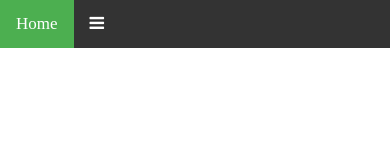
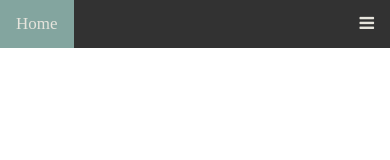
Before and after one commit to vladimir-simek/ResponsiveMenu, a website built with Parcel: page index.html in a window 390 px wide. Built offline with nearby package versions, Linux system fonts and the light colour scheme.

Commit message:
better now

```diff
--- a/css/default.css
+++ b/css/default.css
@@ -1,6 +1,6 @@
 /* Add a black background color to the top navigation */
 .top-nav {
-  background-color: #333;
+  background-color: #323232;
   overflow: hidden;
 }
 
@@ -8,23 +8,18 @@
 .top-nav a {
   float: left;
   display: block;
-  color: #f2f2f2;
+  color: #83A59F;
   text-align: center;
   padding: 14px 16px;
   text-decoration: none;
   font-size: 17px;
 }
 
-/* Change the color of links on hover */
-.top-nav a:hover {
-  background-color: #ddd;
-  color: black;
-}
 
 /* Add an active class to highlight the current page */
 .top-nav a.active {
-  background-color: #4CAF50;
-  color: white;
+  background-color: #83A59F;
+  color: #E6E4DC;
 }
 
 /* Hide the link that should open and close the topnav on small screens */
@@ -34,9 +29,10 @@
 
 @media screen and (max-width: 600px) {
   .top-nav a:not(:first-child) {display: none;}
+
   .top-nav a.icon {
-    justify-self: right;
-    display: flex;
+    display: block;
+    float: right;
   }
 }
 
@@ -56,5 +52,5 @@
 }
 
 i {
-  color: white;
+  color: #E6E4DC;
 }
```
